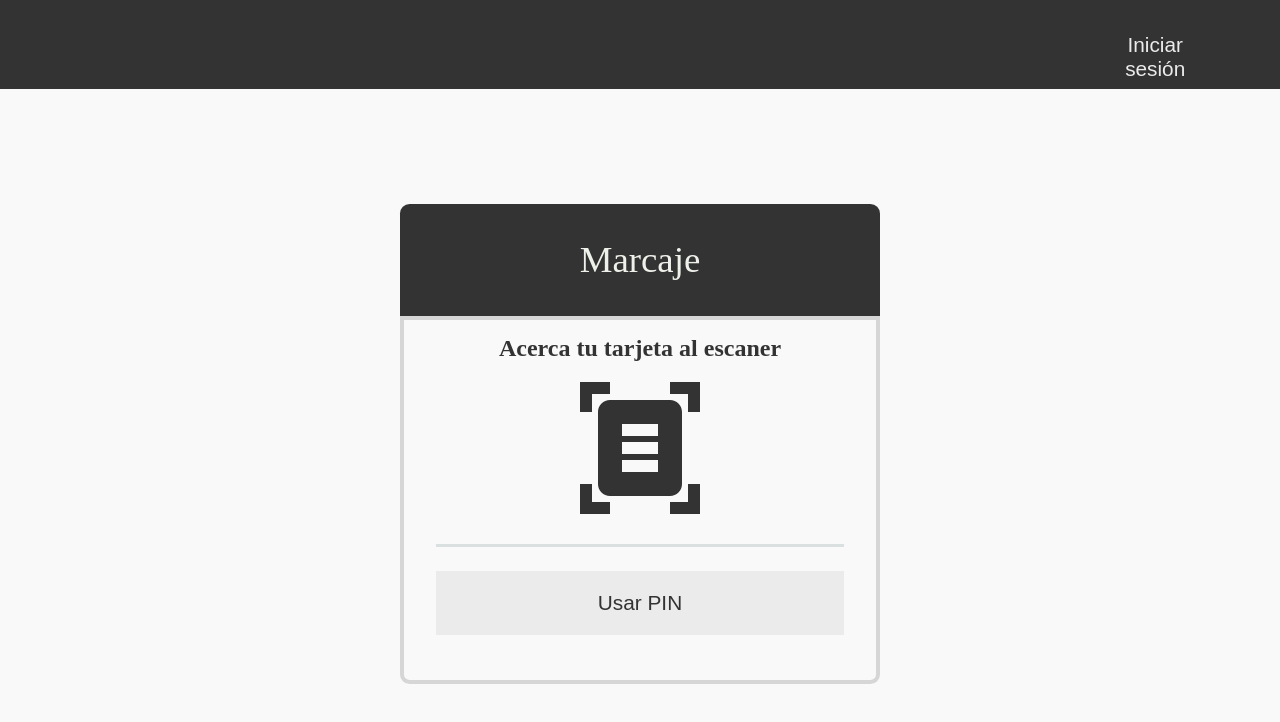
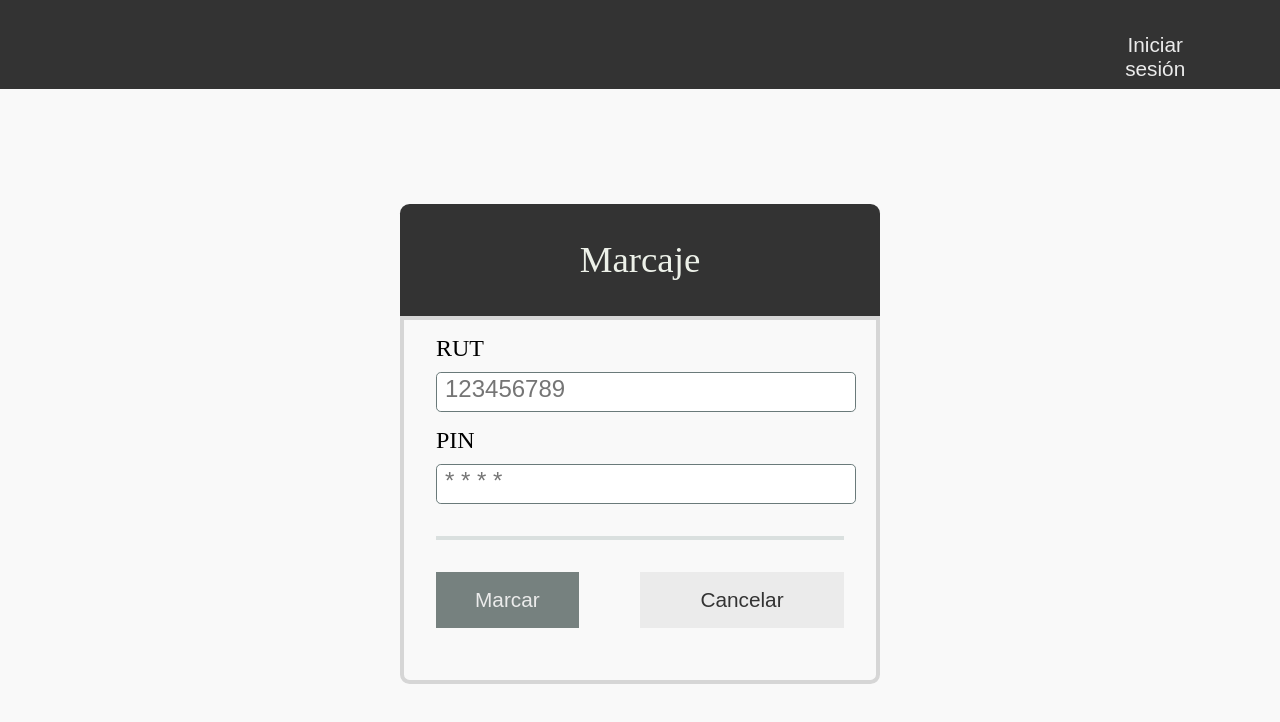
Before and after one commit to xChfenx/saa-simpleappattendance2, a Next.js app in the folder frontend/: page / in a window 1280 px wide. Both pictures are taken after a click on the button "Usar PIN". Shown: the top 722 px of the page. Built offline with nearby package versions, Linux system fonts and the light colour scheme.

Commit message:
feat: Añadir vista para marcar con PIN

```diff
--- a/frontend/app/page.tsx
+++ b/frontend/app/page.tsx
@@ -13,6 +13,7 @@ import Form from 'next/form';
 
 export default function Home() {
   const [isLogin, setIsLogin] = useState(false);
+  const [usePin, setUsePin] = useState(false);
 
   return (
     <div className={home_styles.full_content}>
@@ -56,7 +57,7 @@ export default function Home() {
                       title: "Iniciar sesión",
                       color: "#EDF1E9",
                       background: "#76817F",
-                      height: "4rem",
+                      height: "3.5rem",
                       width: "10rem",
                     }}
                     type="submit"
@@ -68,7 +69,7 @@ export default function Home() {
                       title: "Cancelar",
                       color: "#333333",
                       background: "#EBEBEB",
-                      height: "4rem",
+                      height: "3.5rem",
                       width: "13rem",
                     }}
                     type="button"
@@ -78,6 +79,51 @@ export default function Home() {
             </Registration>
           </Form>
         ) : (
+          usePin ?
+          (
+              <Registration title="Marcaje">
+                <div className={login_content_styles.registration_content}>
+                  <Input label="RUT" input={{
+                    name: "rut",
+                    required: true,
+                    placeholder: "123456789",
+                    type: "text"
+                  }} />
+                  <Input label="PIN" input={{
+                    name: "pin",
+                    required: true,
+                    placeholder: "* * * *",
+                    type: "password"
+                  }}/>
+                  <hr />
+                  <div className={login_content_styles.buttons_container}>
+                    <Button
+                      onClickEvent={() => setUsePin(false)}
+                      button_style={{
+                        title: "Marcar",
+                        color: "#EBEBEB",
+                        background: "#76817F",
+                        height: "3.5rem",
+                        width: "35%",
+                      }}
+                      type="submit"
+                    />
+                    <Button
+                      onClickEvent={() => setUsePin(false)}
+                      button_style={{
+                        title: "Cancelar",
+                        color: "#333333",
+                        background: "#EBEBEB",
+                        height: "3.5rem",
+                        width: "50%",
+                      }}
+                      type="button"
+                    />
+                  </div>
+                </div>
+              </Registration>
+          ) :
+          (
             <Registration title="Marcaje">
               <div className={registration_content_styles.registration_content}>
                 <p>Acerca tu tarjeta al escaner</p>
@@ -86,18 +132,19 @@ export default function Home() {
                 </div>
                 <hr />
                 <Button
-                onClickEvent={null}
+                  onClickEvent={() => setUsePin(true)}
                   button_style={{
                     title: "Usar PIN",
                     color: "#333333",
                     background: "#EBEBEB",
-                  height: "4rem",
+                    height: "3.5rem",
                     width: "100%",
                   }}
                   type="button"
                 />
               </div>
             </Registration>
+          )
         )}
 
       </main>
```
Lines whose indentation alone changed are shown as unchanged.
